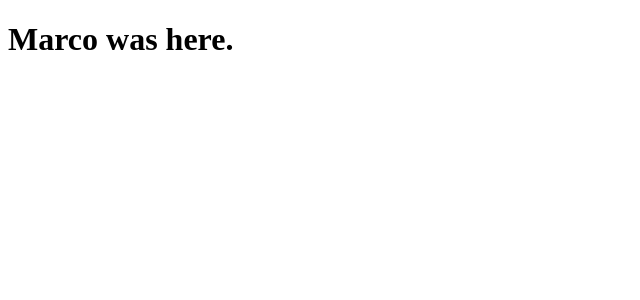
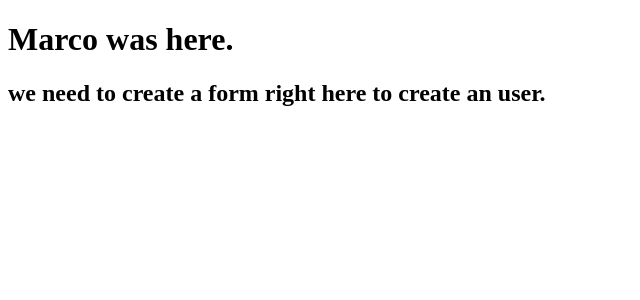
Before and after one commit to Aldayr-RDZ/Project-adm, an Angular app: page / in a window 1280 px wide. Shown: the top 300 px of the page, without its empty margins (0-640 px from the left). Built offline with nearby package versions, Linux system fonts and the light colour scheme.

Commit message:
spicifications to the new requierment to the proyect

```diff
--- a/src/app/app.component.html
+++ b/src/app/app.component.html
@@ -1 +1,2 @@
 <h1>Marco was here.</h1>
+<h2>we need to create a form right here to create an user.</h2>
```
